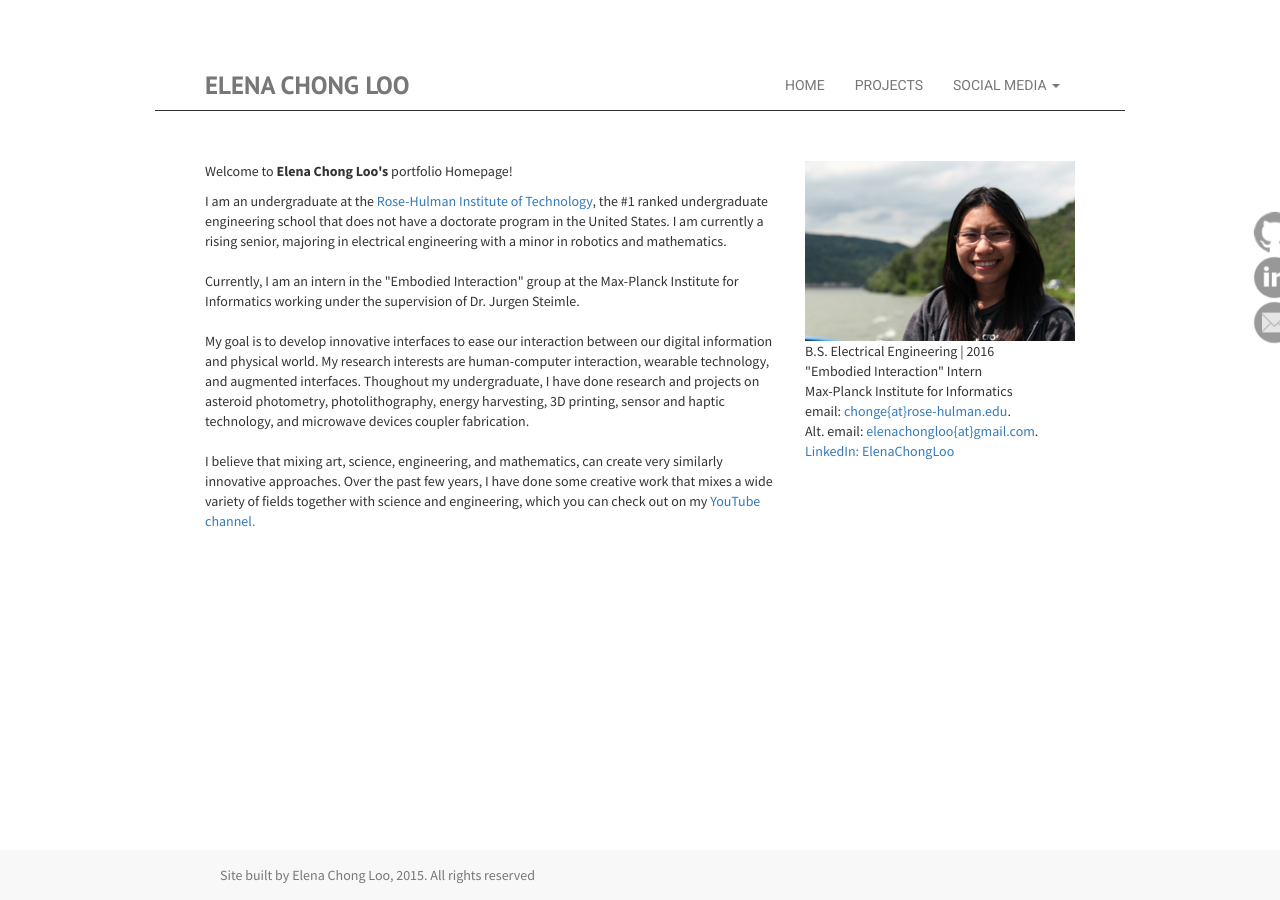
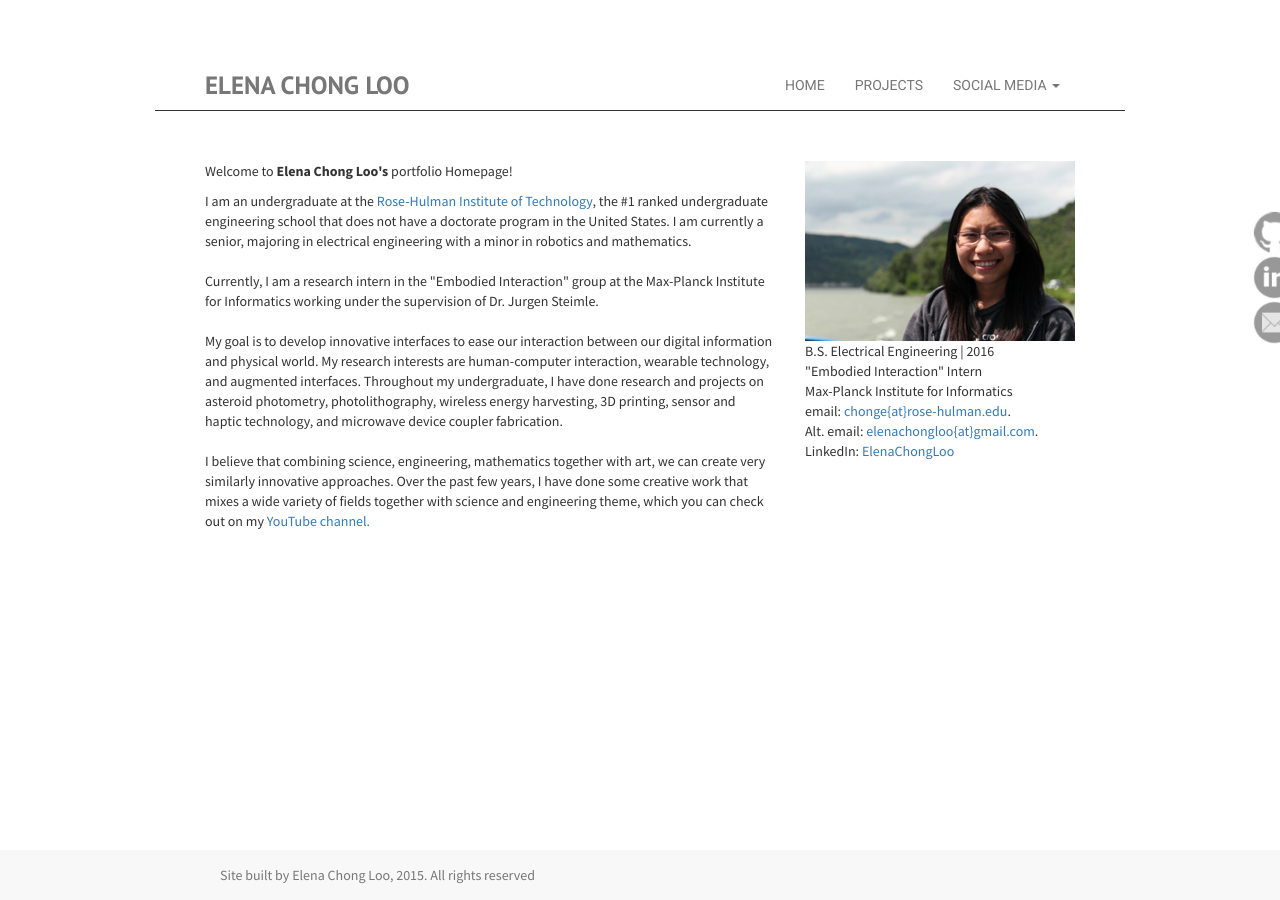
Before and after one commit to helenchg/elenachong.com, a Jekyll site: the page built from index.html, in a window 1280 px wide. Built offline with Jekyll 4.4.1, drawn with Linux system fonts in a browser that asks for light colours; nearby versions of some CDN libraries.

Commit message:
Changed info

```diff
--- a/index.html
+++ b/index.html
@@ -10,11 +10,11 @@
                    <p> Welcome to <strong>Elena Chong Loo's </strong>portfolio Homepage! </p>
                     <p>
 
-                        I am an undergraduate at the <a href= "http://www.rose-hulman.edu">Rose-Hulman Institute of Technology</a>, the #1 ranked undergraduate engineering school that does not have a doctorate program in the United States. I am currently a rising senior, majoring in electrical engineering with a minor in robotics and mathematics. <br><br>
-                        Currently, I am an intern in the "Embodied Interaction" group at the Max-Planck Institute for Informatics working under the supervision of Dr. Jurgen Steimle. <br><br>
-                        My goal is to develop innovative interfaces to ease our interaction between our digital information and physical world. My research interests are human-computer interaction, wearable technology, and augmented interfaces. Thoughout my undergraduate, I have done research and projects on asteroid photometry, photolithography, energy harvesting, 3D printing, sensor and haptic technology, and microwave devices coupler fabrication.
+                        I am an undergraduate at the <a href= "http://www.rose-hulman.edu">Rose-Hulman Institute of Technology</a>, the #1 ranked undergraduate engineering school that does not have a doctorate program in the United States. I am currently a senior, majoring in electrical engineering with a minor in robotics and mathematics. <br><br>
+                        Currently, I am a research intern in the "Embodied Interaction" group at the Max-Planck Institute for Informatics working under the supervision of Dr. Jurgen Steimle. <br><br>
+                        My goal is to develop innovative interfaces to ease our interaction between our digital information and physical world. My research interests are human-computer interaction, wearable technology, and augmented interfaces. Throughout my undergraduate, I have done research and projects on asteroid photometry, photolithography, wireless energy harvesting, 3D printing, sensor and haptic technology, and microwave device coupler fabrication.
                         <br><br>
-                        I believe that mixing art, science, engineering, and mathematics, can create very similarly innovative approaches. Over the past few years, I have done some creative work that mixes a wide variety of fields together with science and engineering, which you can check out on my <a href = "https://www.youtube.com/channel/UC8K6zTCAZtnK1vV3HmhknIQ">YouTube channel.</a>
+                        I believe that combining science, engineering, mathematics together with art, we can create very similarly innovative approaches. Over the past few years, I have done some creative work that mixes a wide variety of fields together with science and engineering theme, which you can check out on my <a href = "https://www.youtube.com/channel/UC8K6zTCAZtnK1vV3HmhknIQ">YouTube channel.</a>
                     <br>
                     </p>
 
```
Also changed, not shown: other parts of index.html (+1 -1 lines).
